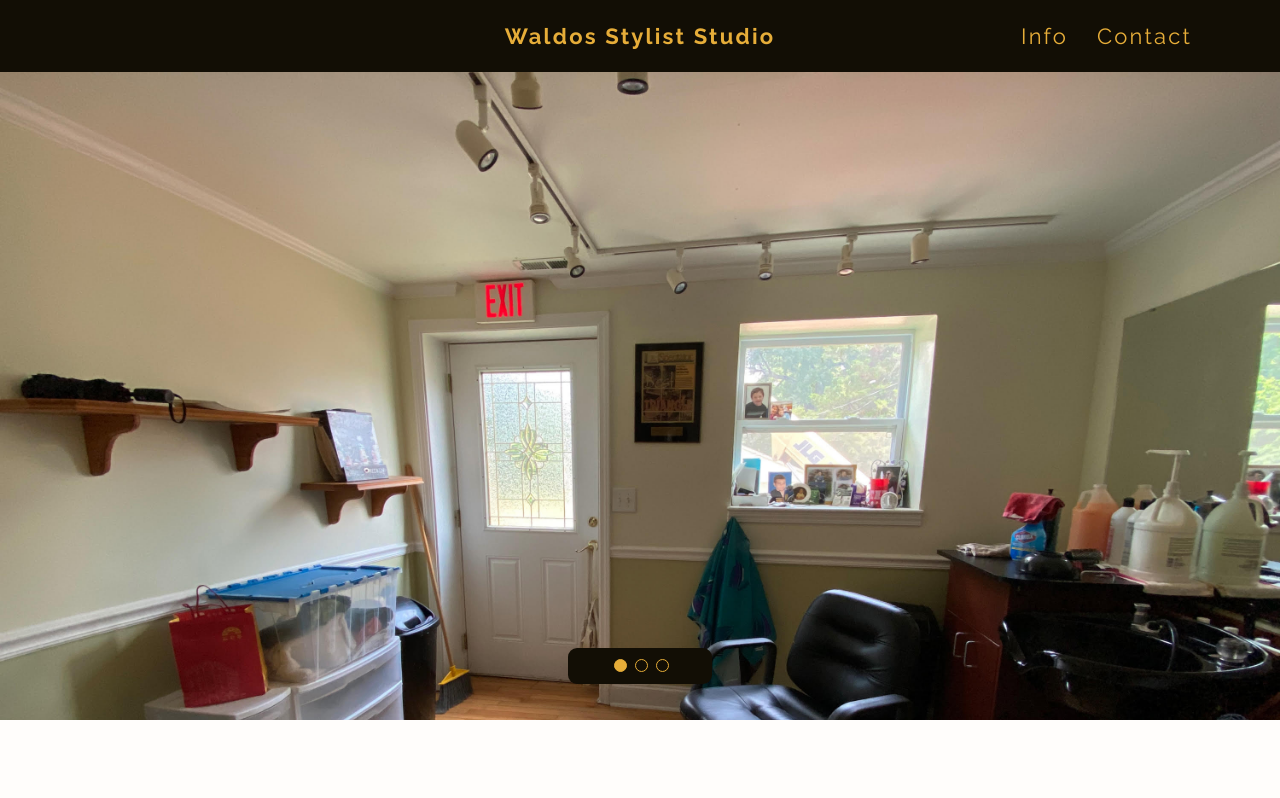
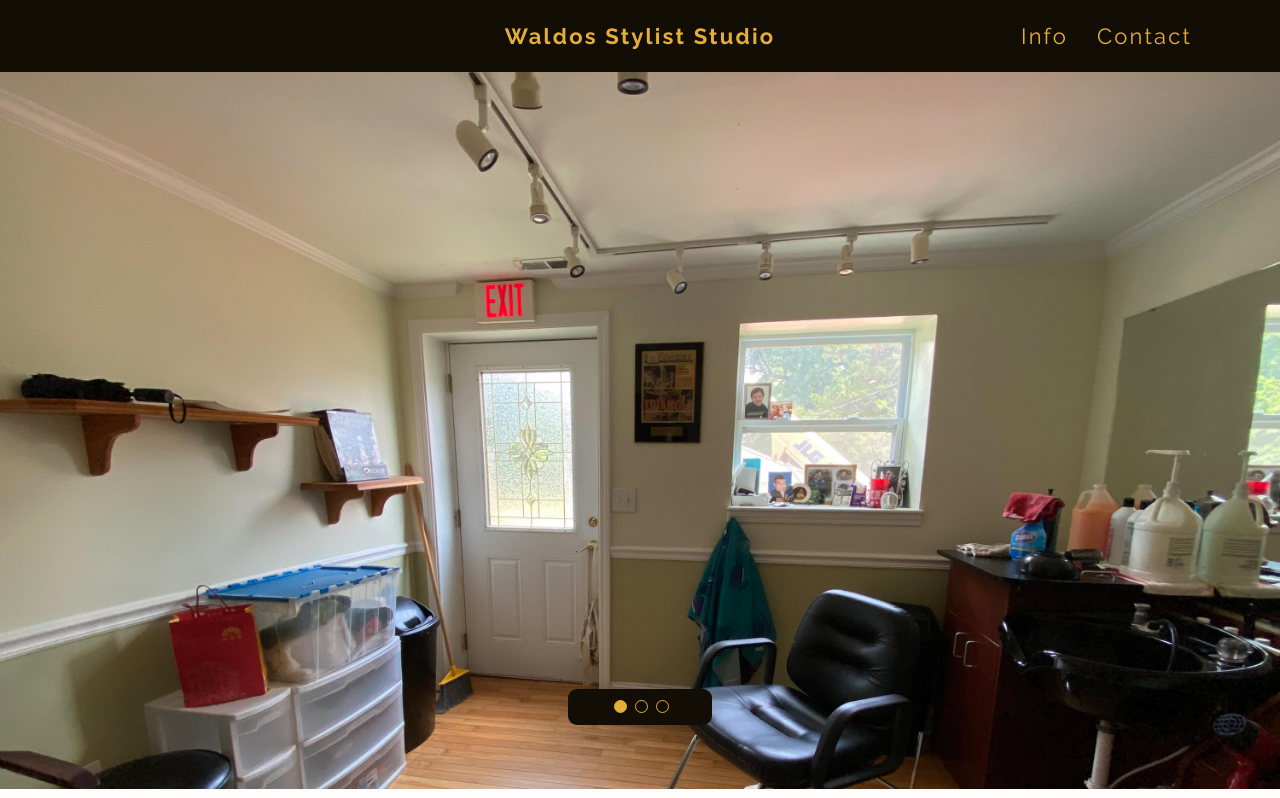
Before and after one commit to ethanwilkins/waldos, a React (Create React App) app: page / in a window 1280 px wide. Shown: the top 798 px of the page. Built offline with nearby package versions, Linux system fonts and the light colour scheme.

Commit message:
maintain_aspect_ratio

```diff
--- a/src/styles/ImageCarousel.module.scss
+++ b/src/styles/ImageCarousel.module.scss
@@ -15,7 +15,7 @@ $decoCoin: #E6AD39;
 .imageCarousel {
   position: relative;
   width: 100%;
-  height: 280px;
+  height: calc(100vw * 0.56);
   overflow: hidden;
   background: $warmInk;
 }
@@ -23,7 +23,7 @@ $decoCoin: #E6AD39;
 .imageCarouselButtonLeft {
   @extend .noSelect;
   position: absolute;
-  top: 152px;
+  top: calc(100vw * 0.3);
   left: 15px;
   width: 72px;
   height: 32px;
@@ -56,7 +56,7 @@ $decoCoin: #E6AD39;
   width: 144px;
   height: 36px;
   position: absolute;
-  top: 576px;
+  top: calc((100vw * 0.56) - 100px);
   left: calc(50% - 72px);
   visibility: hidden;
   z-index: -1;
@@ -97,10 +97,11 @@ $decoCoin: #E6AD39;
   z-index: -1;
 }
 
-$minimumApplyToDesktop: 834px;
+$desktopWidth: 1080px;
+$tabletWidth: 834px;
 
-// applies to desktop
-@media only screen and (min-width: $minimumApplyToDesktop) {
+// applies to tablet and up
+@media only screen and (min-width: $tabletWidth) {
   .mobileButtons {
     visibility: hidden;
     z-index: -1;
@@ -110,18 +111,24 @@ $minimumApplyToDesktop: 834px;
     z-index: 1;
   }
   .imageCarousel {
-    height: 648px;
+  }
+}
+// end of tablet and up
+
+// applies to desktop
+@media only screen and (min-width: $desktopWidth) {
+  .imageCarousel {
+  }
+  .ellipseButtons {
   }
 }
 // end of desktop
 
-// responsive design for tablets
-@media only screen and (min-width: 834px) and (max-width: 1080px) {
+// responsive design for tablets (only within this range)
+@media only screen and (min-width: $tabletWidth) and (max-width: $desktopWidth) {
   .imageCarousel {
-    height: 600px;
   }
   .ellipseButtons {
-    top: 520px;
   }
 }
 // end of responsive design
@@ -129,6 +136,5 @@ $minimumApplyToDesktop: 834px;
 // mobile very small (iPhone 5/SE)
 @media only screen and (max-width: 375px) {
   .imageCarousel {
-    height: 210px;
   }
 }
```
